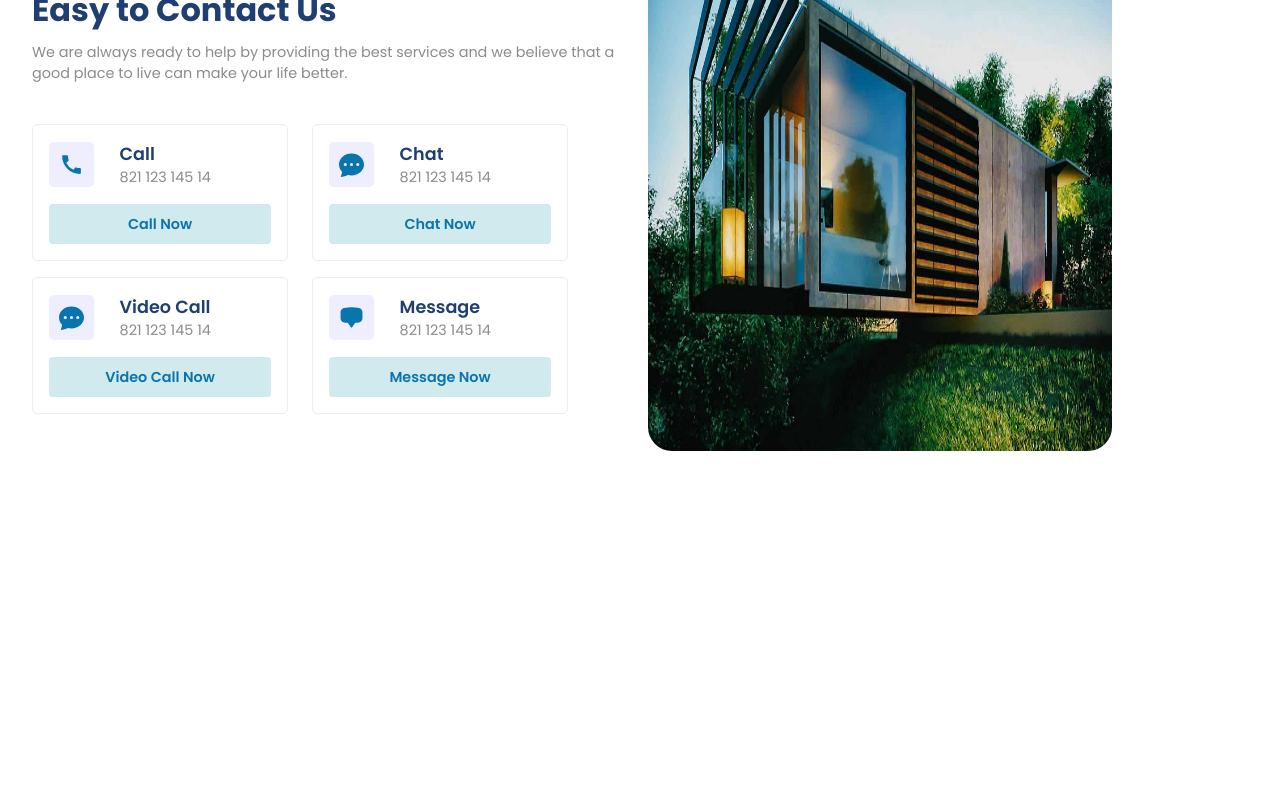
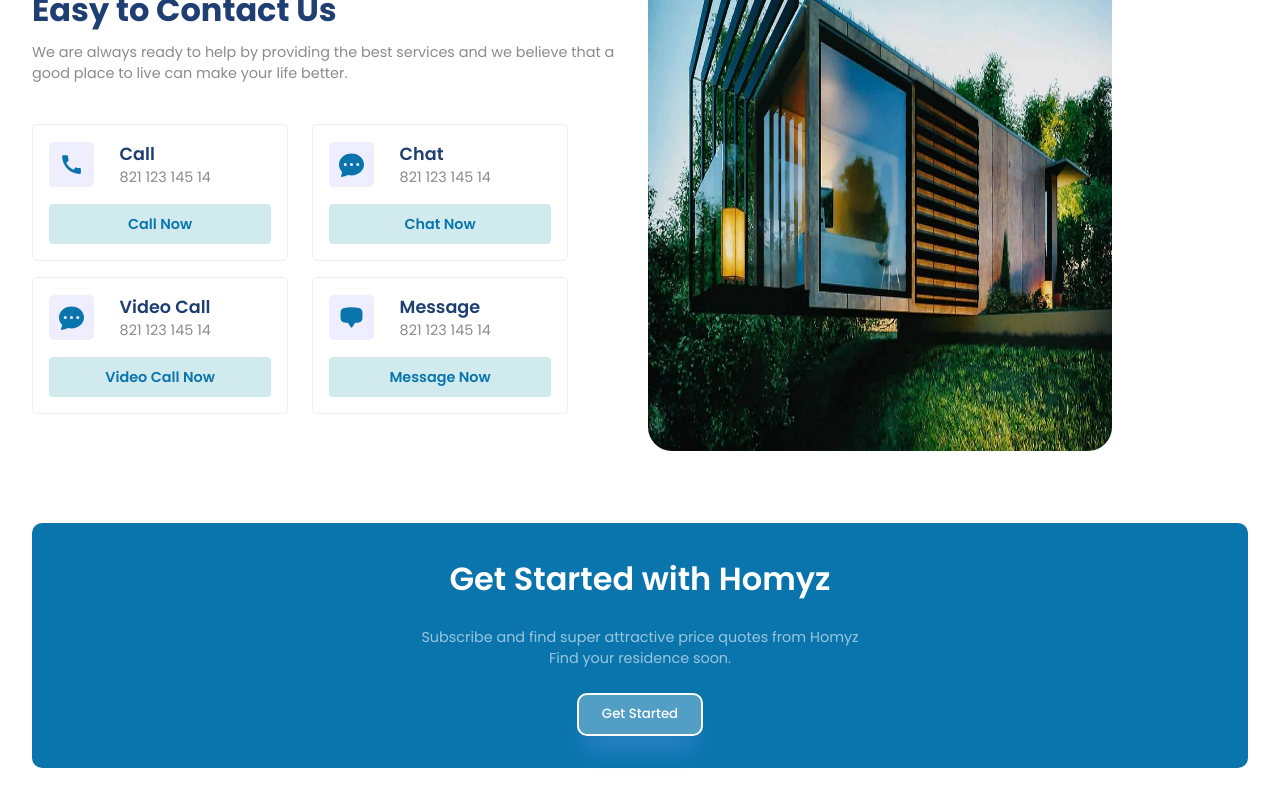
Before and after one commit to hargunkaur286/estate, a React (Vite) app in the folder frontend/: page / in a window 1280 px wide. Shown: the part 2068-2868 px from the top of the page. Before the commit the page ends 2559 px from the top, so only its background shows below. Built offline with nearby package versions, Linux system fonts and the light colour scheme.

Commit message:
get started

```diff
--- a/frontend/src/App.jsx
+++ b/frontend/src/App.jsx
@@ -4,6 +4,7 @@
 import Residencies from "./components/Residencies/Residencies";
 import Value from "./components/Value/Value";
 import Contact from "./components/Contact/Contact";
+import GetStarted from "./components/GetStarted/GetStarted";
 
 function App() {
   return (
@@ -14,6 +15,7 @@
     <Residencies />
     <Value />
     <Contact />
+    <GetStarted />
    </div>
   );
 }
--- /dev/null
+++ b/frontend/src/components/GetStarted/GetStarted.css
@@ -0,0 +1,25 @@
+.inner-container{
+    gap: 1.5rem;
+    background: #0A75AD;
+    /* background-color: #4161df; */
+    padding: 2rem;
+    border-radius: 10px;
+    /* border: 6px solid; */
+    text-align: center;
+}
+
+.inner-container .primaryText {
+    color: white;
+    font-weight: 600;
+}
+
+.inner-container .secondaryText{
+    color: rgba(255, 255, 255, 0.587);
+}
+
+.inner-container .button {
+    background: #539EC5;
+    border: 2px solid white;
+    box-shadow: var(--shadow);
+    border-radius: 10px;
+}
--- /dev/null
+++ b/frontend/src/components/GetStarted/GetStarted.jsx
@@ -0,0 +1,23 @@
+import React from 'react'
+import './getStarted.css'
+
+const GetStarted = () => {
+  return (
+    <section className="g-wrapper">
+        <div className="paddings innerWidth g-container">
+            <div className="flexColCenter inner-container">
+                <span className='primaryText'>Get Started with Homyz</span>
+                <span className='secondaryText'>Subscribe and find super attractive price quotes from Homyz
+                    <br />
+                    Find your residence soon.
+                </span>
+                <button className="button">
+                    <a href="mailto:hargunkaur2863@gmail.com">Get Started</a>
+                </button>
+            </div>
+        </div>
+    </section>
+  )
+}
+
+export default GetStarted
```
